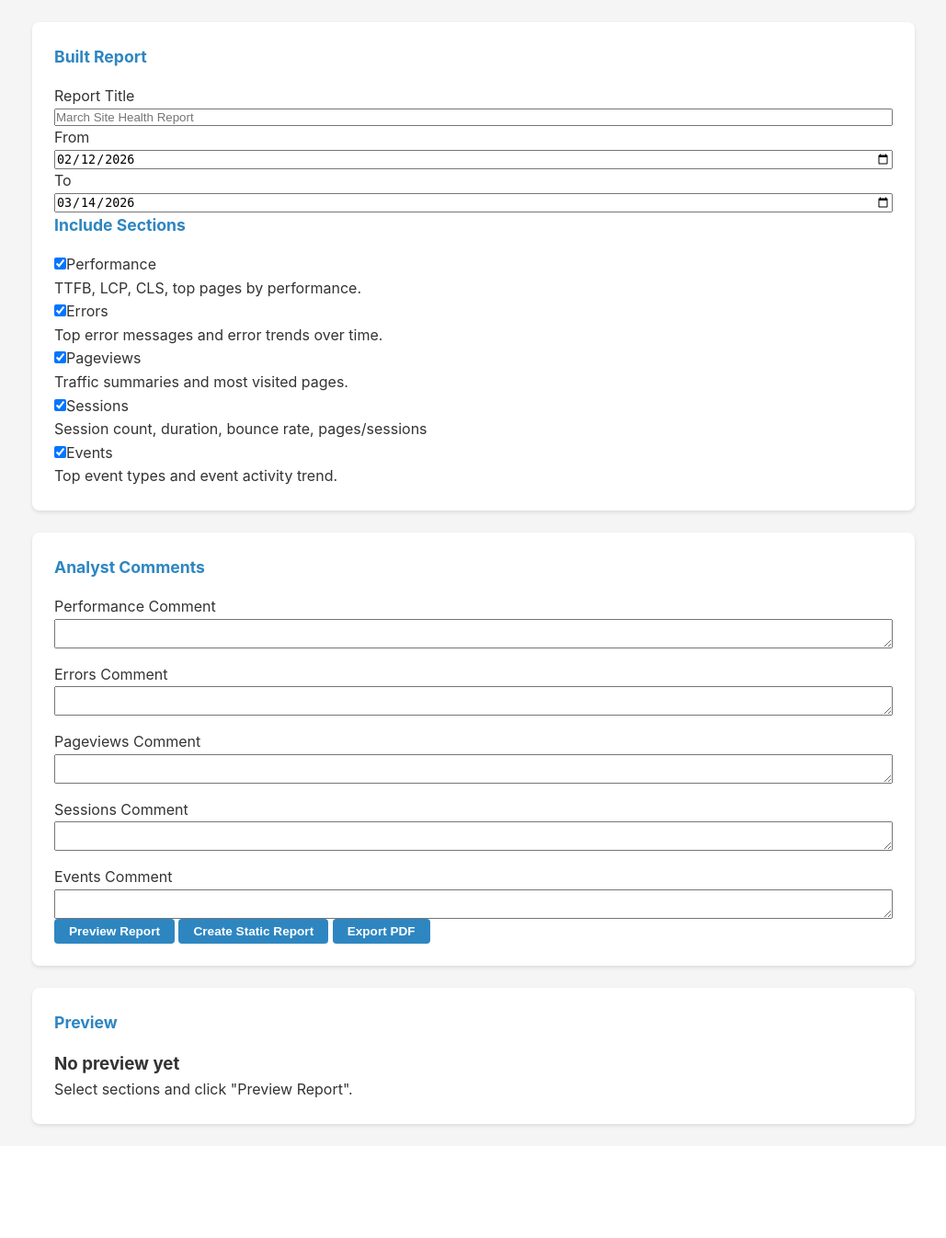
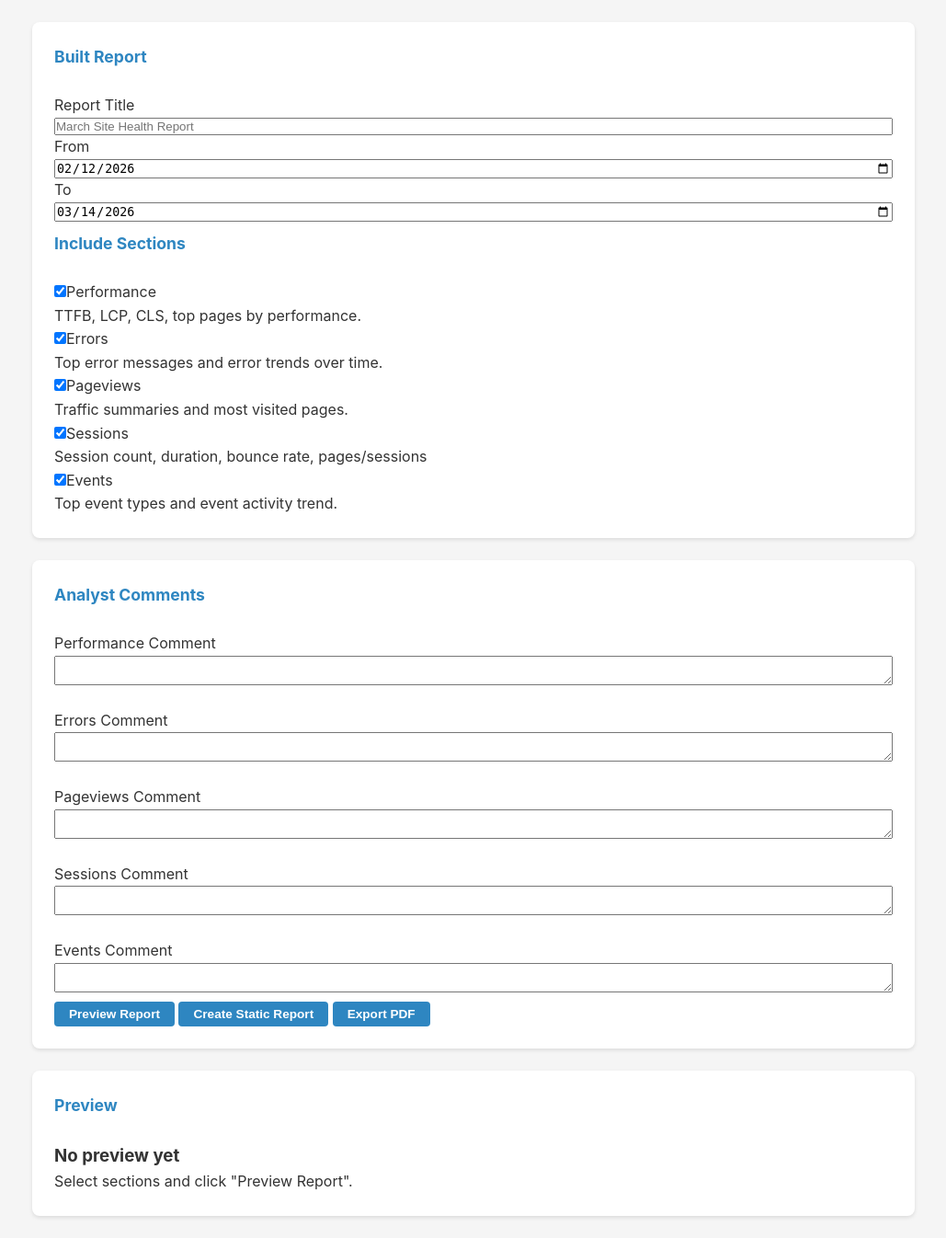
Before and after one commit to tirani427/cse135_homework_repository_tirani, a PHP site: page /reports.php in a window 1280 px wide. Shown: the part 65-1411 px from the top of the page at 92% size, without its empty margins (125-1154 px from the left). Before the commit the page ends 1292 px from the top, so only its background shows below. Run offline with PHP 8.4, Linux system fonts and the light colour scheme; the visitor is signed in with stand-in values (Sample User, id 1).

Commit message:
padding adjustment

```diff
--- a/site-reporting/reports.php
+++ b/site-reporting/reports.php
@@ -100,11 +100,15 @@ if($_SESSION['user']['role'] == 'viewer'){
             line-height: 1.2;
         }
         .panel {
+            display:flex;
+            flex-direction: column;
+            gap: 10px;
             background: white;
             border-radius: 8px;
             box-shadow: 0 2px 4px rgba(0,0,0,0.1);
             padding: 24px;
             margin-bottom: 24px;
+
         }
         .panel h2 {
             color: #2E86C1;
```
